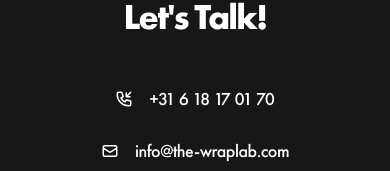
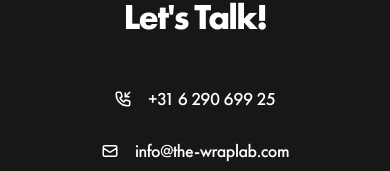
Before and after one commit to jurienhamaker/thewraplab, a Next.js app: page / in a window 390 px wide. Shown: the part 3779-3950 px from the top of the page. Built offline with nearby package versions, Linux system fonts and the light colour scheme.

Commit message:
chore: update phone number

```diff
--- a/src/sections/Contact.tsx
+++ b/src/sections/Contact.tsx
@@ -20,11 +20,11 @@
       <div className="flex w-full flex-col items-center justify-center gap-6 py-12">
         <motion.a
           className="group !flex flex-nowrap items-center gap-4"
-          href="tel:+31618170170"
+          href="tel:+31629069925"
           {...slideInLeft}
         >
           <HiOutlinePhoneIncoming className="group-hover:animate-bounce" />
-          <span>+31 6 18 17 01 70</span>
+          <span>+31 6 290 699 25</span>
         </motion.a>
         <motion.a
           className="group !flex flex-nowrap items-center gap-4"
```
